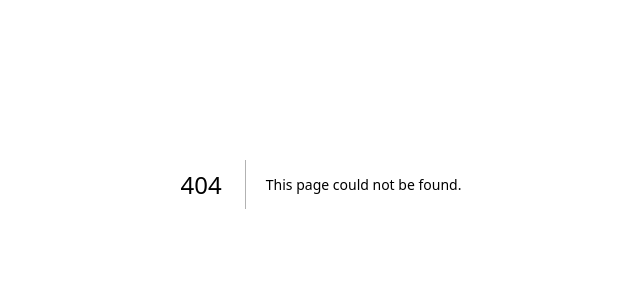
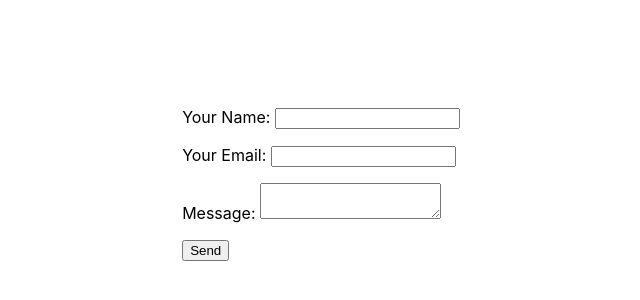
Before and after one commit to muhammadqamar/web-app-next, a Next.js app: page /contact in a window 1280 px wide. Before the commit this address had no page. Shown: the part 216-516 px from the top of the page, without its empty margins (319-959 px from the left). Built offline with nearby package versions, Linux system fonts and the light colour scheme.

Commit message:
FEAT:Contact Form

```diff
--- /dev/null
+++ b/pages/contact.js
@@ -0,0 +1,39 @@
+import React from 'react';
+import styles from '../styles/Home.module.css'
+
+const Contact = () => {
+  return (
+    <>
+      <div className={styles.container}>
+      <main className={styles.main}>
+      <form name="contact" method="POST" data-netlify="true">
+        <input type="hidden" name="form-name" value="contact"/>
+
+          <p>
+            <label>
+              Your Name: <input type="text" name="name" />
+            </label>
+          </p>
+          <p>
+            <label>
+              Your Email: <input type="email" name="email" />
+            </label>
+          </p>
+
+          <p>
+            <label>
+              Message: <textarea name="message"></textarea>
+            </label>
+          </p>
+          <p>
+            <button type="submit">Send</button>
+          </p>
+        </form>
+      </main>
+
+      </div>
+    </>
+  );
+};
+
+export default Contact;
```
